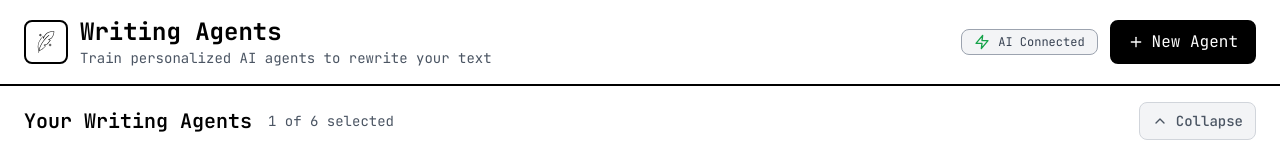
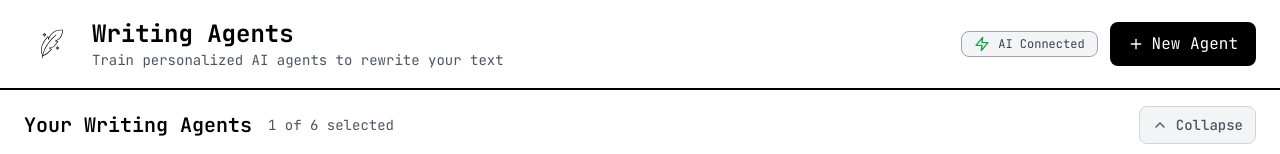
Before and after one commit to gooeyverse/writing, a React (Vite) app: page / in a window 1280 px wide. Shown: the top 154 px of the page. Built offline with nearby package versions, Linux system fonts and the light colour scheme; no server answers.

Commit message:
Remove border and make quill icon bigger

```diff
--- a/src/components/Header.tsx
+++ b/src/components/Header.tsx
@@ -9,7 +9,7 @@ interface HeaderProps {
 }
 
 // Custom SVG Icon Component
-const CustomIcon: React.FC<{ className?: string }> = ({ className = "w-6 h-6" }) => (
+const CustomIcon: React.FC<{ className?: string }> = ({ className = "w-8 h-8" }) => (
   <svg
     className={className}
     viewBox="0 0 100 100"
@@ -53,8 +53,8 @@ export const Header: React.FC<HeaderProps> = ({
     <header className="bg-white border-b-2 border-black px-6 py-4">
       <div className="flex items-center justify-between">
         <div className="flex items-center space-x-3">
-          <div className="p-2 bg-white border-2 border-black rounded-lg">
-            <CustomIcon className="w-6 h-6 text-black" />
+          <div className="p-3">
+            <CustomIcon className="w-8 h-8 text-black" />
           </div>
           <div>
             <h1 className="text-2xl font-bold text-black typewriter-effect">Writing Agents</h1>
```
